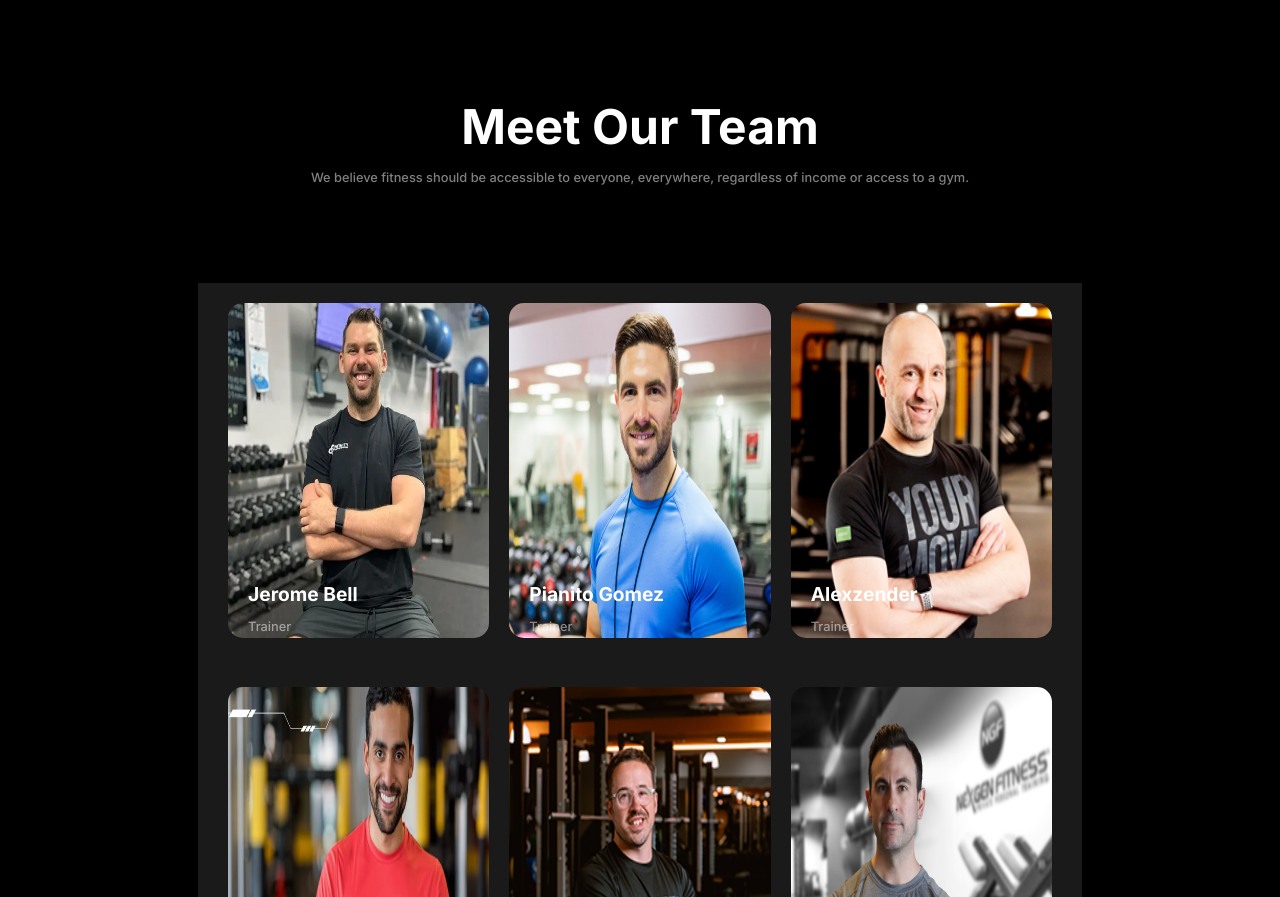
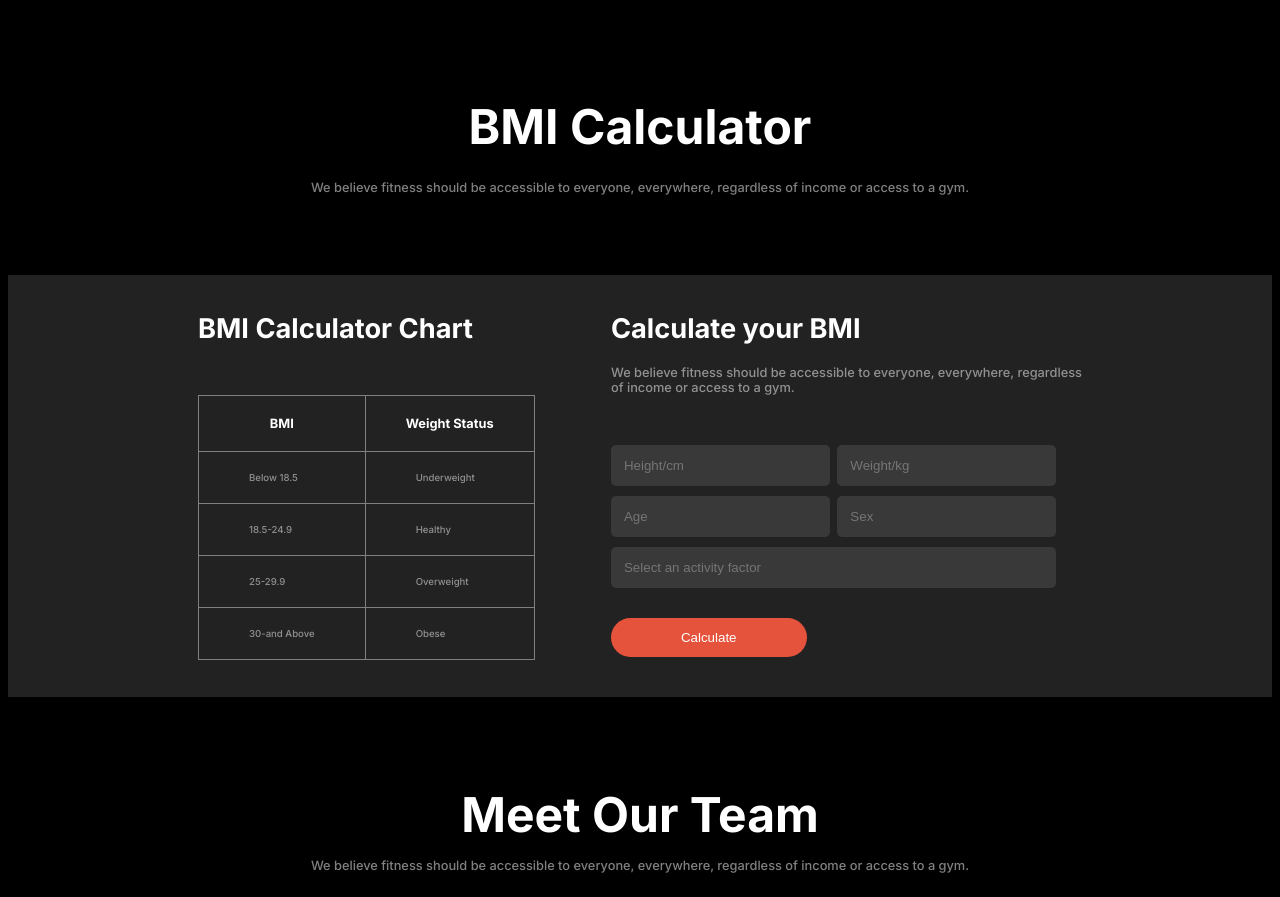
Before and after one commit to sadman1075/Fitness, a plain HTML site: page index.html in a window 1280 px wide. Shown: the part 1929-2826 px from the top of the page. Drawn offline with Linux system fonts and the light colour scheme; a web font is replaced by a local one.

Commit message:
added bmi

```diff
--- a/index.html
+++ b/index.html
@@ -121,6 +121,74 @@
                 </div>
             </div>
 
+        </section>
+
+        <!-- prb  -->
+         <section class="bmi-calculator">
+            <h3 class="bmi-title">BMI Calculator</h3>
+            <p class="bmi-description">We believe fitness should be accessible to everyone, everywhere, regardless
+                of
+                income or access to a gym.</p>
+
+
+            <div class="bmi-details">
+                <div>
+                    <h3 class="bmi-table">BMI Calculator Chart</h3>
+
+                    <table>
+                        <thead>
+                            <tr>
+                                <th>BMI</th>
+                                <th>Weight Status</th>
+                            </tr>
+
+                        </thead>
+                        <tbody>
+                            <tr>
+                                <td>Below 18.5</td>
+                                <td>Underweight</td>
+
+                            </tr>
+                            <tr>
+                                <td>18.5-24.9</td>
+                                <td>Healthy</td>
+
+                            </tr>
+                            <tr>
+                                <td>25-29.9</td>
+                                <td>Overweight</td>
+
+                            </tr>
+                            <tr>
+                                <td>30-and Above</td>
+                                <td>Obese</td>
+
+                            </tr>
+
+                        </tbody>
+                    </table>
+                </div>
+                <div>
+                    <h3 class="bmi-calculator">Calculate your BMI</h3>
+                    <p class="bmi-calculator-description">We believe fitness should be accessible to everyone,
+                        everywhere, regardless <br> of income or access
+                        to a gym. </p>
+                    <div class="calculate-bmi">
+                        <input type="text" placeholder="Height/cm" name="" id="">
+                        <input type="text" placeholder="Weight/kg" name="" id="">
+                        <br>
+                        <input type="text" placeholder="Age" name="" id="">
+                        <input type="text" placeholder="Sex" name="" id="">
+                        <br>
+                        <input type="text" id="full-width" placeholder="Select an activity factor " name="" id="">
+                        <br>
+                        <button class="bmi-btn">Calculate</button>
+
+
+
+                    </div>
+                </div>
+            </div>
         </section>
 
 
--- a/style.css
+++ b/style.css
@@ -219,6 +219,8 @@ nav ul li a {
     margin-top: 0px;
 }
 
+
+
 .exercise {
     margin: 100px 190px 100px 190px;
     background-color: #222222;
@@ -259,6 +261,102 @@ nav ul li a {
     width: 100%;
     border-radius: 10px;
 }
+
+.bmi-details {
+    display: flex;
+    justify-content: space-between;
+    padding: 10px 190px 10px 190px;
+    background-color: rgba(34, 34, 34, 1);
+
+}
+
+.bmi-details table {
+    border-collapse: collapse;
+    margin: auto;
+}
+
+.bmi-details table tr th {
+    font-size: 0.8rem;
+    padding: 20px 40px;
+    border: 1px solid gray;
+
+}
+
+.bmi-details table tr td {
+    font-size: 0.6rem;
+    color: rgba(255, 255, 255, 0.5);
+    padding: 20px 50px;
+    border: 1px solid gray;
+
+}
+
+.bmi-title {
+    font-size: 3rem;
+    color: white;
+    text-align: center;
+    margin-bottom: 24px;
+}
+
+.bmi-description {
+    color: rgba(255, 255, 255, 0.5);
+    font-size: 0.8rem;
+    text-align: center;
+    margin-top: 0px;
+    margin-bottom: 80px;
+}
+
+.bmi-table {
+    font-size: 1.7rem;
+    color: rgba(255, 255, 255, 1);
+    margin-bottom: 50px;
+}
+
+.bmi-calculator {
+    font-size: 1.7rem;
+    color: rgba(255, 255, 255, 1);
+    margin-bottom: 20px;
+}
+
+.bmi-calculator-description {
+    color: rgba(255, 255, 255, 0.5);
+    font-size: 0.8rem;
+    margin-bottom: 40px;
+}
+
+
+
+
+.calculate-bmi input {
+    background-color: rgba(255, 255, 255, 0.1);
+    border: 0px;
+    padding: 13px;
+    border-radius: 5px;
+    margin-top: 10px;
+    width: 41%;
+
+}
+
+#full-width {
+    background-color: rgba(255, 255, 255, 0.1);
+    border: 0px;
+    padding: 13px ;
+    border-radius: 5px;
+    margin: 10px auto;
+    width: 89%;
+
+}
+
+.bmi-btn {
+    color: white;
+    background-color: #E6533C;
+    padding: 12px 70px 12px 70px;
+    border: 0px;
+    border-radius: 20px;
+    margin-top: 20px;
+    margin-bottom: 30px;
+}
+
+
 
 
 
@@ -461,7 +559,7 @@ nav ul li a {
         background-color: rgba(65, 65, 65, 0.6);
         margin-top: -360px;
         margin-left: 190px;
-        width: 200px;
+        width: 145px;
 
         border-radius: 10px;
         padding: 0px 10px 0px 10px;
@@ -488,6 +586,33 @@ nav ul li a {
         gap: 31px;
     }
 
+
+    .bmi-details {
+        flex-direction: column;
+        padding: 10px 10px 10px 10px;
+    }
+
+    .calculate-bmi input {
+        background-color: rgba(255, 255, 255, 0.1);
+        border: 0px;
+        padding: 13px;
+        border-radius: 5px;
+        margin-top: 10px;
+        width: 41%;
+
+    }
+
+    #full-width {
+        background-color: rgba(255, 255, 255, 0.1);
+        border: 0px;
+        padding: 13px ;
+        border-radius: 5px;
+        margin: 10px auto;
+        width: 92%;
+
+    }
+
+
     .trainer {
         margin: 88px 10px 88px 10px;
 
@@ -506,7 +631,8 @@ nav ul li a {
         flex-direction: column;
 
     }
-    .main-footer{
+
+    .main-footer {
         padding: 10px 10px 0px 10px;
     }
 
```
